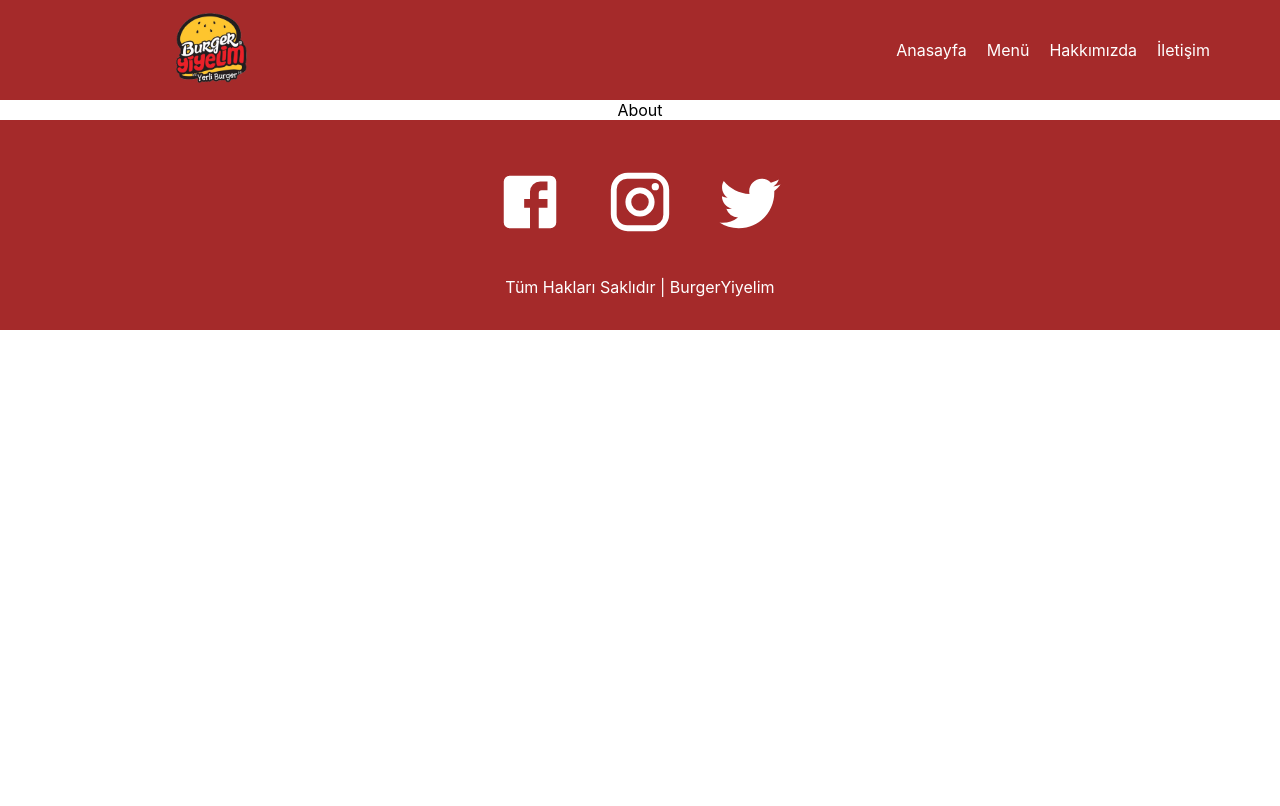
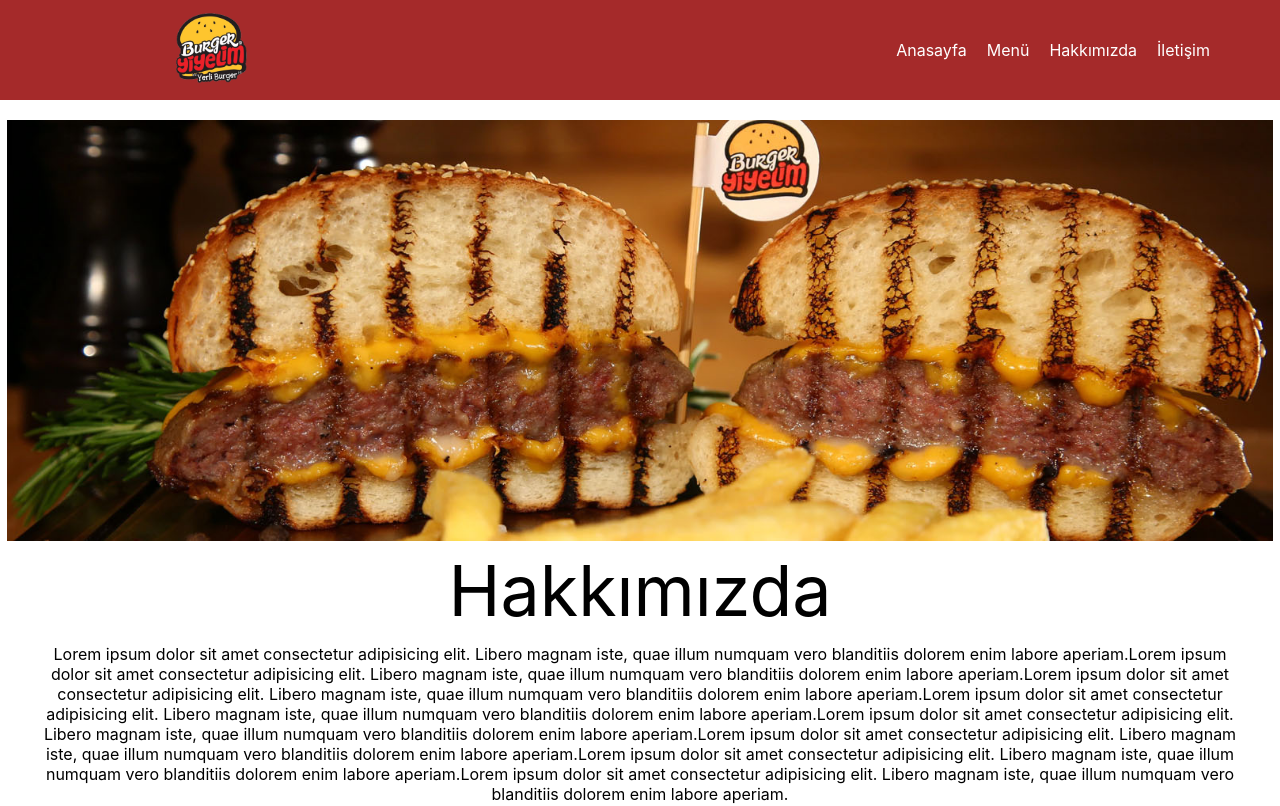
Before and after one commit to burakkose11/React---BurgerWebSite, a React (Create React App) app: page /about in a window 1280 px wide. Shown: the top 806 px of the page. Built offline with nearby package versions, Linux system fonts and the light colour scheme.

Commit message:
about eklendi

```diff
--- a/src/components/About.js
+++ b/src/components/About.js
@@ -1,7 +1,36 @@
-import React from 'react'
+import React from "react";
+import BannerImage from "../assets/banneryeni.jpg";
+import "../styles/About.css";
 
 export const About = () => {
   return (
-    <div>About</div>
-  )
-}
+    <div className="about">
+      <div
+        className="aboutTop"
+        style={{ backgroundImage: `url(${BannerImage})` }}
+      ></div>
+      <div className="aboutBottom">
+        <h1>Hakkımızda</h1>
+        <p>
+          Lorem ipsum dolor sit amet consectetur adipisicing elit. Libero magnam
+          iste, quae illum numquam vero blanditiis dolorem enim labore
+          aperiam.Lorem ipsum dolor sit amet consectetur adipisicing elit.
+          Libero magnam iste, quae illum numquam vero blanditiis dolorem enim
+          labore aperiam.Lorem ipsum dolor sit amet consectetur adipisicing
+          elit. Libero magnam iste, quae illum numquam vero blanditiis dolorem
+          enim labore aperiam.Lorem ipsum dolor sit amet consectetur adipisicing
+          elit. Libero magnam iste, quae illum numquam vero blanditiis dolorem
+          enim labore aperiam.Lorem ipsum dolor sit amet consectetur adipisicing
+          elit. Libero magnam iste, quae illum numquam vero blanditiis dolorem
+          enim labore aperiam.Lorem ipsum dolor sit amet consectetur adipisicing
+          elit. Libero magnam iste, quae illum numquam vero blanditiis dolorem
+          enim labore aperiam.Lorem ipsum dolor sit amet consectetur adipisicing
+          elit. Libero magnam iste, quae illum numquam vero blanditiis dolorem
+          enim labore aperiam.Lorem ipsum dolor sit amet consectetur adipisicing
+          elit. Libero magnam iste, quae illum numquam vero blanditiis dolorem
+          enim labore aperiam.
+        </p>
+      </div>
+    </div>
+  );
+};
--- /dev/null
+++ b/src/styles/About.css
@@ -0,0 +1,36 @@
+.about {
+  width: 100%;
+  height: 90vh;
+  display: flex;
+  flex-direction: column;
+}
+
+.aboutTop {
+  margin-top: 20px;
+  width: 100%;
+  height: 100%;
+  background-position: center;
+  background-repeat: no-repeat;
+  background-size: contain;
+}
+
+.aboutBottom {
+  display: flex;
+  flex-direction: column;
+  align-items: center;
+}
+
+.about .aboutBottom h1 {
+  margin-bottom: 10px;
+  font-weight: 400;
+  font-size: 70px;
+  color: black;
+  height: 30px;
+  display: flex;
+  justify-content: center;
+  transform: translateY(-40px);
+}
+
+.aboutBottom p {
+  width: 1200px;
+}
```
